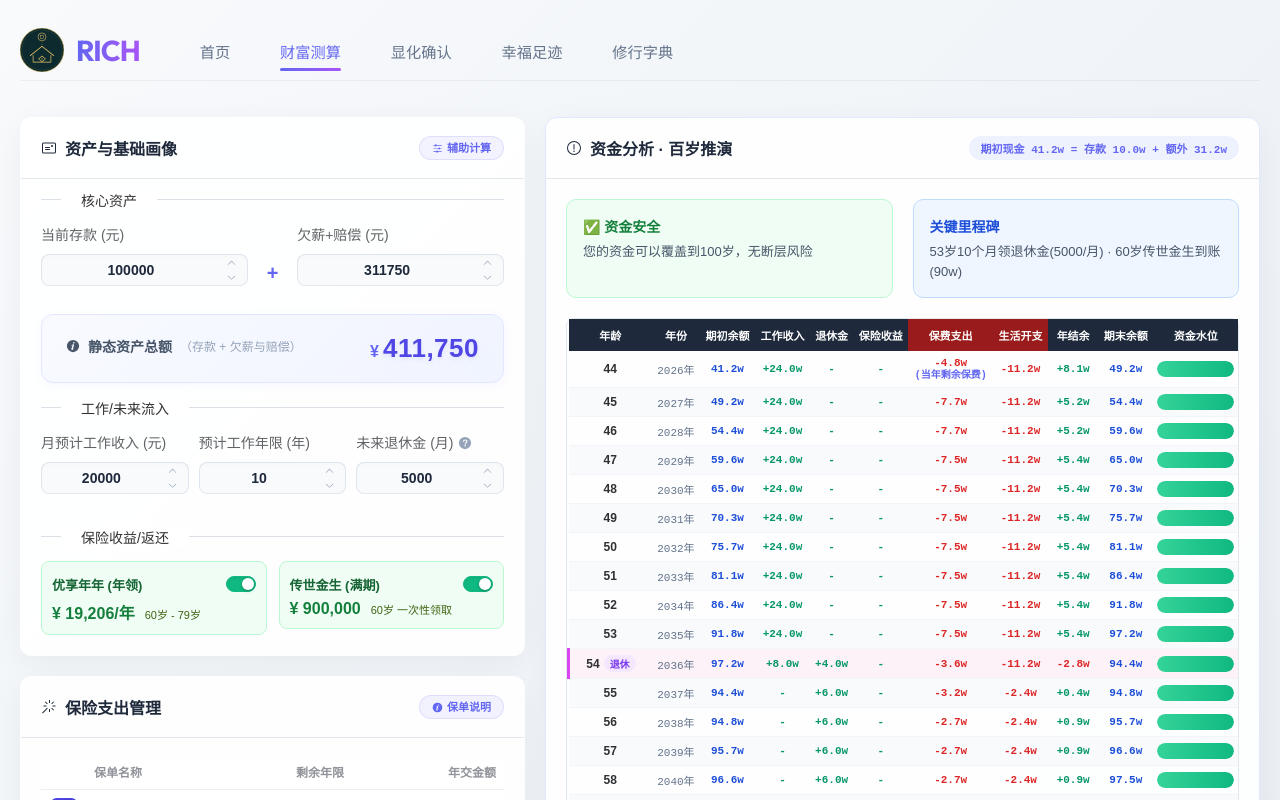
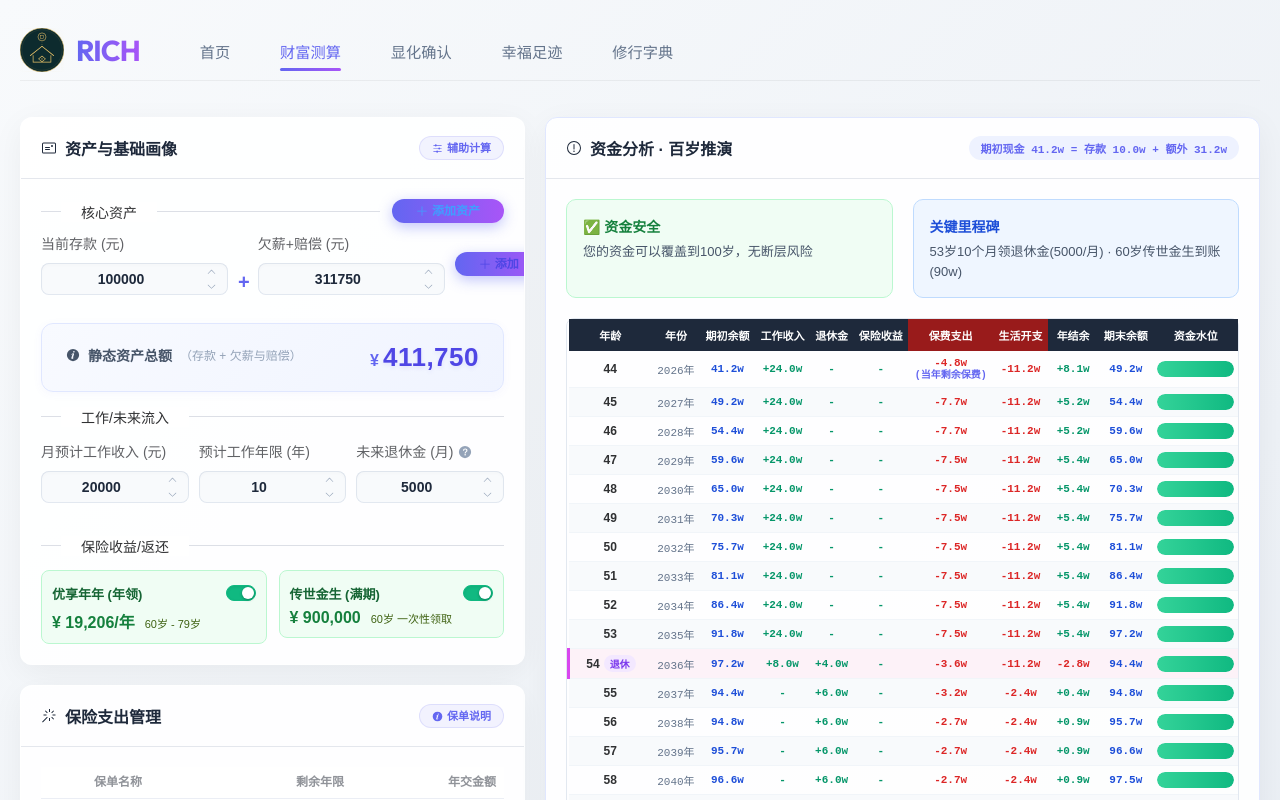
Before and after one commit to Deshui-Wang/2026-04-08-happylife, a Vue app: page / in a window 1280 px wide. Both pictures are taken after a click on the tab "财富测算". Shown: the top 800 px of the page. Built offline with nearby package versions, Linux system fonts and the light colour scheme.

Commit message:
feat: 核心资产模块新增自定义动态添加资产功能与自动推演计算

```diff
--- a/src/views/AlsoHomeView.vue
+++ b/src/views/AlsoHomeView.vue
@@ -35,26 +35,78 @@
           </template>
 
           <el-form label-position="top">
-            <el-divider content-position="left" style="margin-top: 0;">核心资产</el-divider>
-            <el-row :gutter="10" align="middle" class="core-assets-inputs">
-              <el-col :xs="24" :sm="11">
+            <div class="core-assets-header">
+              <el-divider content-position="left" style="margin-top: 0; margin-bottom: 0; flex: 1;">核心资产</el-divider>
+              <el-button type="primary" plain size="small" class="add-asset-btn" @click="addCustomAsset">
+                <el-icon><Plus /></el-icon> <span>添加资产</span>
+              </el-button>
+            </div>
+
+            <el-row :gutter="10" align="middle" class="core-assets-inputs mt-10">
+              <el-col :xs="24" :sm="assets.customAssets && assets.customAssets.length ? 7 : 10">
                 <el-form-item label="当前存款 (元)">
                   <el-input-number v-model="assets.savings" :precision="0" :step="1000" style="width: 100%" controls-position="right" />
                 </el-form-item>
               </el-col>
-              <el-col :xs="24" :sm="2" class="calc-symbol">+</el-col>
-              <el-col :xs="24" :sm="11">
+
+              <el-col :xs="24" :sm="1" class="calc-symbol">+</el-col>
+
+              <el-col :xs="24" :sm="assets.customAssets && assets.customAssets.length ? 7 : 10">
                 <el-form-item label="欠薪+赔偿 (元)">
                   <el-input-number v-model="assets.compensation" :precision="0" :step="1000" style="width: 100%" controls-position="right" />
                 </el-form-item>
               </el-col>
+
+              <!-- 动态新增自定义资产项目 -->
+              <template v-for="(item, index) in assets.customAssets" :key="item.id">
+                <el-col :xs="24" :sm="1" class="calc-symbol">+</el-col>
+                <el-col :xs="24" :sm="7" class="custom-asset-col">
+                  <el-form-item>
+                    <template #label>
+                      <div class="custom-asset-label-wrap">
+                        <el-input
+                          v-model="item.name"
+                          placeholder="资产名称"
+                          size="small"
+                          class="custom-asset-name-input"
+                        />
+                        <span class="unit-text">(元)</span>
+                        <el-button
+                          type="danger"
+                          link
+                          size="small"
+                          class="del-asset-btn"
+                          @click="removeCustomAsset(index)"
+                          title="删除资产"
+                        >
+                          <el-icon><Delete /></el-icon>
+                        </el-button>
+                      </div>
+                    </template>
+                    <el-input-number
+                      v-model="item.amount"
+                      :precision="0"
+                      :step="1000"
+                      style="width: 100%"
+                      controls-position="right"
+                    />
+                  </el-form-item>
+                </el-col>
+              </template>
+
+              <!-- 行内添加资产按钮 -->
+              <el-col :xs="24" :sm="3" class="inline-add-col">
+                <el-button type="primary" plain size="small" class="inline-add-btn" @click="addCustomAsset" title="点击添加新资产项">
+                  <el-icon><Plus /></el-icon> <span>添加</span>
+                </el-button>
+              </el-col>
             </el-row>
 
             <div class="asset-summary-banner mt-10">
               <div class="summary-label">
                 <el-icon><InfoFilled /></el-icon>
                 <span>静态资产总额</span>
-                <span class="formula-text">（存款 + 欠薪与赔偿）</span>
+                <span class="formula-text">（存款 + 欠薪与赔偿{{ assets.customAssets && assets.customAssets.length ? ' + 自定义资产' : '' }}）</span>
               </div>
               <div class="summary-value">
                 <span class="currency">¥</span>
@@ -254,7 +306,7 @@
                 <el-icon><Warning /></el-icon>
                 <span>资金分析 · 百岁推演</span>
               </div>
-              <span class="formula-pill">期初现金 {{ (totalAssets/10000).toFixed(1) }}w = 存款 {{ (assets.savings/10000).toFixed(1) }}w + 额外 {{ (assets.compensation/10000).toFixed(1) }}w</span>
+              <span class="formula-pill">期初现金 {{ (totalAssets/10000).toFixed(1) }}w = 存款 {{ (assets.savings/10000).toFixed(1) }}w + 额外 {{ (assets.compensation/10000).toFixed(1) }}w{{ customAssetsTotal ? ' + 其他 (' + (customAssetsTotal/10000).toFixed(1) + 'w)' : '' }}</span>
             </div>
           </template>
 
@@ -356,7 +408,7 @@
 
 <script setup>
 import { ref, computed, reactive, watch, onMounted } from 'vue'
-import { User, Postcard, MagicStick, Warning, InfoFilled, QuestionFilled, Operation, Delete, Finished, Location } from '@element-plus/icons-vue'
+import { User, Postcard, MagicStick, Warning, InfoFilled, QuestionFilled, Operation, Delete, Finished, Location, Plus } from '@element-plus/icons-vue'
 import dayjs from 'dayjs'
 import { marked } from 'marked'
 import reportMd from '@/PRD/友邦保险13份合同全面梳理分析报告.md?raw'
@@ -599,6 +651,7 @@ const assets = reactive({
   savings: 100000,
   backPay: 0,
   compensation: 311750, // 欠薪+赔偿 默认值，对应6个月入账总额
+  customAssets: [], // 自定义增加的核心资产列表
   workingIncome: 20000,
   workingYears: 10,
   estimatedPension: 5000,
@@ -607,8 +660,28 @@ const assets = reactive({
     { name: '传世金生', amount: 900000, age: 60, enabled: true }
   ]
 })
+
+const addCustomAsset = () => {
+  if (!assets.customAssets) {
+    assets.customAssets = []
+  }
+  assets.customAssets.push({
+    id: Date.now(),
+    name: `补充资产 ${assets.customAssets.length + 1}`,
+    amount: 0
+  })
+}
+
+const removeCustomAsset = (index) => {
+  assets.customAssets.splice(index, 1)
+}
+
+const customAssetsTotal = computed(() => {
+  return (assets.customAssets || []).reduce((sum, item) => sum + Number(item.amount || 0), 0)
+})
+
 const totalAssets = computed(() => {
-  return assets.savings + assets.compensation
+  return Number(assets.savings || 0) + Number(assets.compensation || 0) + customAssetsTotal.value
 })
 
 const cityCostsList = ref([
@@ -2002,6 +2075,63 @@ const handleCalcInput = (val) => {
   color: #e11d48;
 }
 
+/* 核心资产标题与新增按钮 */
+.core-assets-header {
+  display: flex;
+  align-items: center;
+  justify-content: space-between;
+  gap: 12px;
+}
+.add-asset-btn {
+  border-radius: 6px;
+  font-weight: 500;
+}
+.custom-asset-label-wrap {
+  display: flex;
+  align-items: center;
+  gap: 4px;
+  width: 100%;
+}
+.custom-asset-name-input {
+  max-width: 110px;
+}
+.custom-asset-name-input :deep(.el-input__wrapper) {
+  padding: 0 4px;
+  box-shadow: none;
+  border-bottom: 1px dashed #818cf8;
+  border-radius: 0;
+  background: transparent;
+}
+.custom-asset-name-input :deep(.el-input__inner) {
+  font-size: 12px;
+  font-weight: 600;
+  color: #4f46e5;
+}
+.custom-asset-label-wrap .unit-text {
+  font-size: 12px;
+  color: #64748b;
+}
+.custom-asset-label-wrap .del-asset-btn {
+  padding: 0;
+  margin-left: auto;
+  color: #ef4444;
+}
+.inline-add-col {
+  display: flex;
+  align-items: center;
+  padding-bottom: 18px;
+}
+.inline-add-btn {
+  border-style: dashed !important;
+  border-color: #818cf8 !important;
+  color: #4f46e5 !important;
+  background-color: #eef2ff !important;
+  border-radius: 8px;
+}
+.inline-add-btn:hover {
+  background-color: #e0e7ff !important;
+}
+
 @media (max-width: 768px) {
   .flexicalc-container {
     padding: 10px 0px;
```
Also changed, not shown: 5 other files (tests, documents, lock files or other folders).
